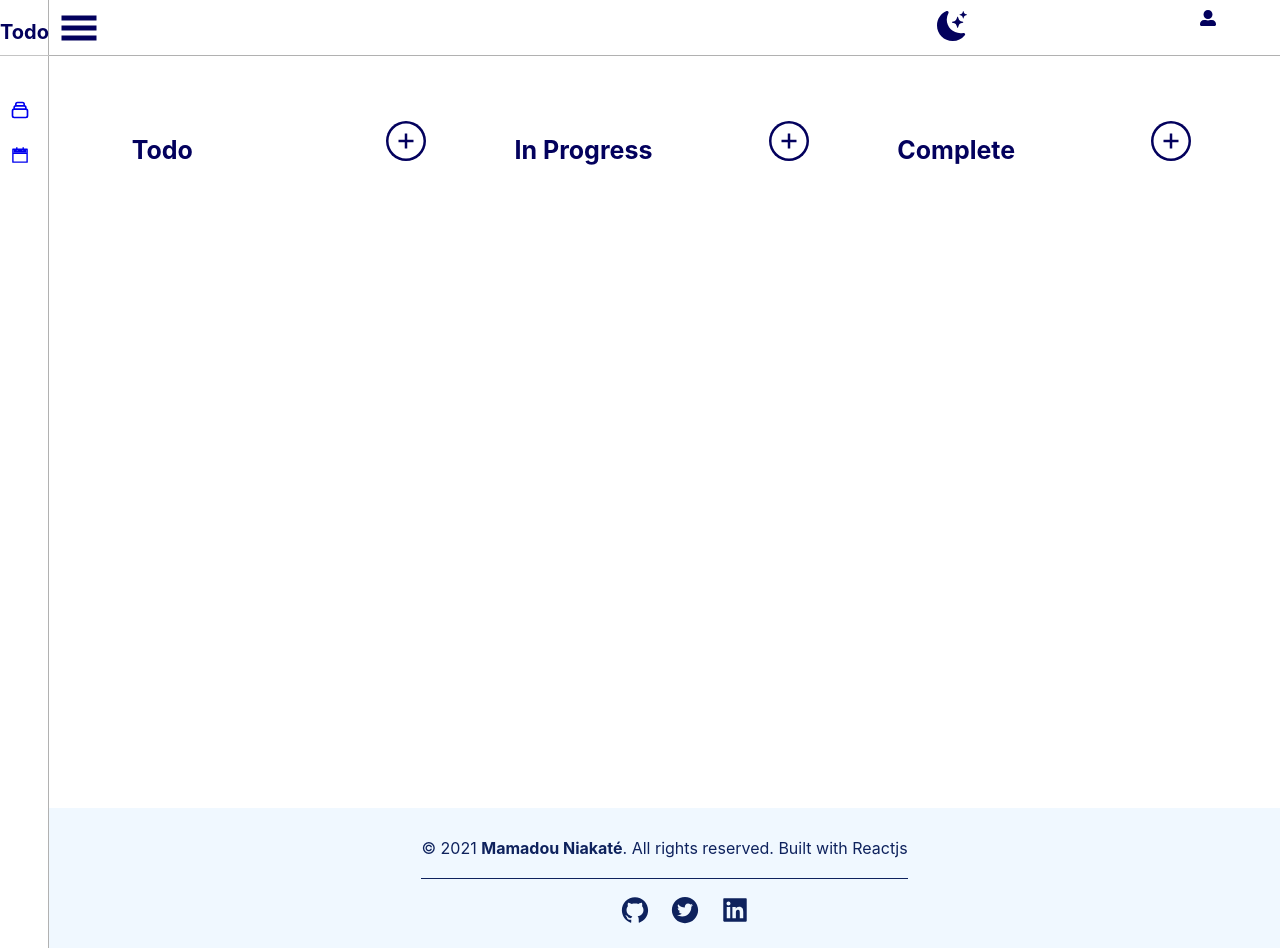
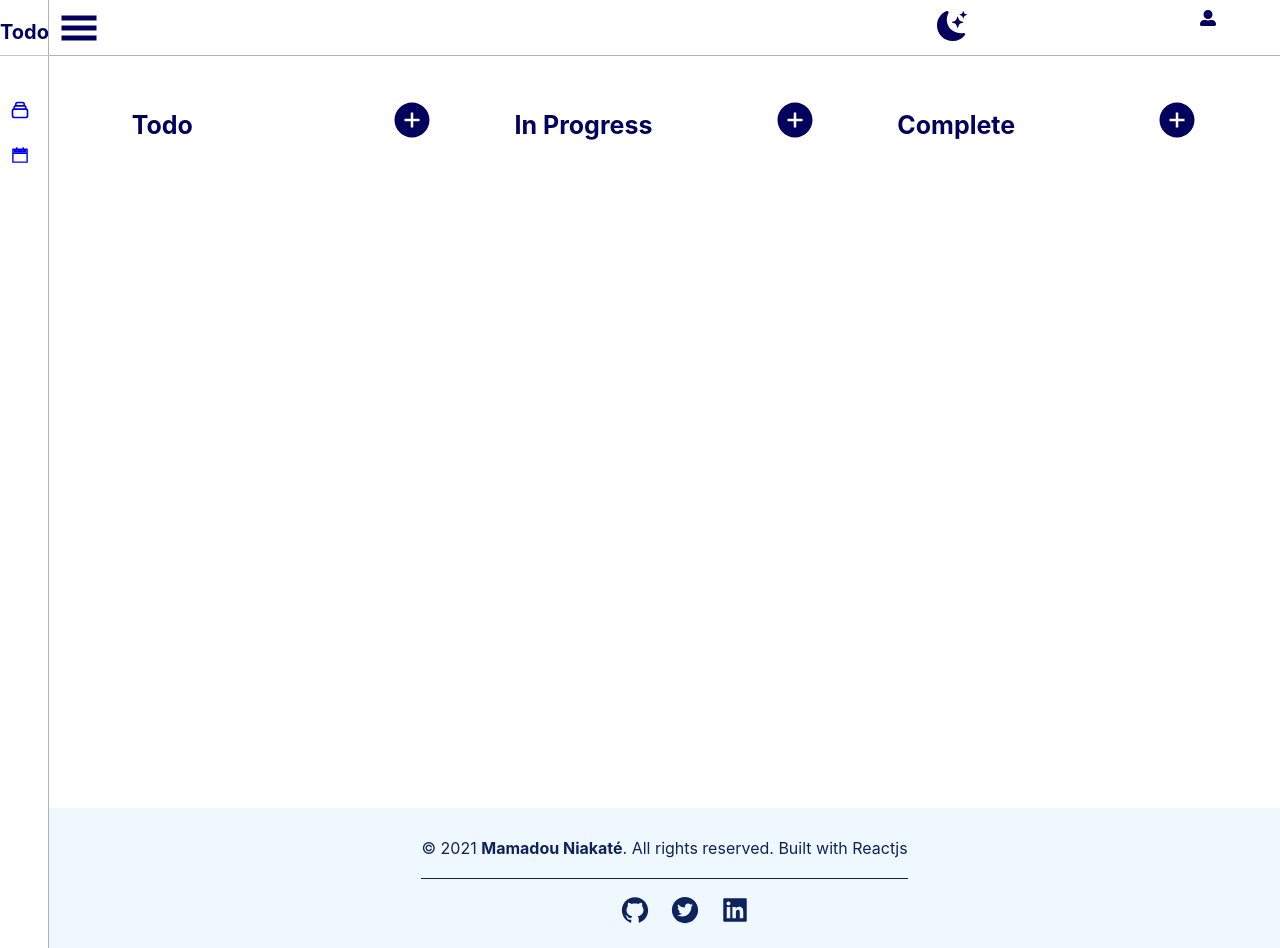
Before and after one commit to mamadou-niakate/TODO-List, a React (Create React App) app: page / in a window 1280 px wide. Built offline with nearby package versions, Linux system fonts and the light colour scheme.

Commit message:
task list background

```diff
--- a/src/App.css
+++ b/src/App.css
@@ -155,24 +155,20 @@ div.content {
 
 .tasksCardListInfo-dark {
   display: flex;
-  justify-content: space-around;
+  justify-content: space-between;
   width: 100%;
 }
 
 .tasksCardListInfo-dark .title {
   font-size: 25px;
-  padding-top: 15px;
   color: #fff;
-  width: 50%;
+  margin-top: auto;
 }
 
-.tasksCardListInfo-dark .add-button .plus-icon {
+.tasksCardListInfo-dark .plus-icon {
   font-size: 40px;
-  margin: 20px 0 10px 100px;
-  height: 50px;
-  width: 50px;
-  border-radius: 50%;
   color: #ffffff;
+  cursor: pointer;
 }
 
 .tasksCardList-dark {
--- a/src/components/Sidebar/index.css
+++ b/src/components/Sidebar/index.css
@@ -10,7 +10,6 @@
   padding-top: 20px;
   margin-top: auto;
   transition: 1s ease;
-  /* FIXED */
   position: fixed;
   padding-bottom: 11px;
   border-bottom: 1px solid #c4c4c4;
--- a/src/components/Tasks/TaskCard/index.css
+++ b/src/components/Tasks/TaskCard/index.css
@@ -54,11 +54,11 @@ p {
   justify-content: space-around;
   border-radius: 10px;
   margin-top: 10px;
-  width: 40%;
 }
 
 .date p {
-  margin-bottom: 10px;
+  margin-bottom: auto;
+  margin-top: auto;
 }
 
 .deadline-reached {
--- a/src/components/Tasks/TaskCardList/index.css
+++ b/src/components/Tasks/TaskCardList/index.css
@@ -16,27 +16,20 @@
 
 div.tasksCardListInfo h1.title {
   font-size: 25px;
-  padding-top: 15px;
   color: #03015d;
-  width: 50%;
+  margin-top: auto;
 }
 
-button.add-button {
-  background-color: transparent;
-  border: none;
-}
-
-.tasksCardListInfo .add-button .plus-icon {
+.tasksCardListInfo .plus-icon {
   font-size: 40px;
-  background-color: #03015d;
-  margin: 20px 0 10px 100px;
-  border-radius: 50%;
-  color: #ffffff;
+  /* margin: 20px 0 10px 100px; */
+  color: #03015d;
+  cursor: pointer;
 }
 
 .tasksCardListInfo {
   display: flex;
-  justify-content: space-around;
+  justify-content: space-between;
   width: 100%;
 }
 
--- a/src/components/Tasks/TaskCardList/index.js
+++ b/src/components/Tasks/TaskCardList/index.js
@@ -14,13 +14,10 @@ function TaskCardList({title,tasks}) {
         <div className="tasksCardListContainer">
             <div className={state.switchToDarkMode ? "tasksCardListInfo-dark" : "tasksCardListInfo"}>
                 <h1 className="title">{title}</h1>
-                <button
-                    className="add-button"
+                <AiFillPlusCircle
+                    className="plus-icon"
                     onClick={() => setOpenModal(true)}
-                    style={{display:'inline-block'}}
-                >
-                    <AiFillPlusCircle className="plus-icon" />
-                </button>
+                />
             </div>
             <div className={state.switchToDarkMode ? "tasksCardList-dark" : "tasksCardList"}>
                 {
```
